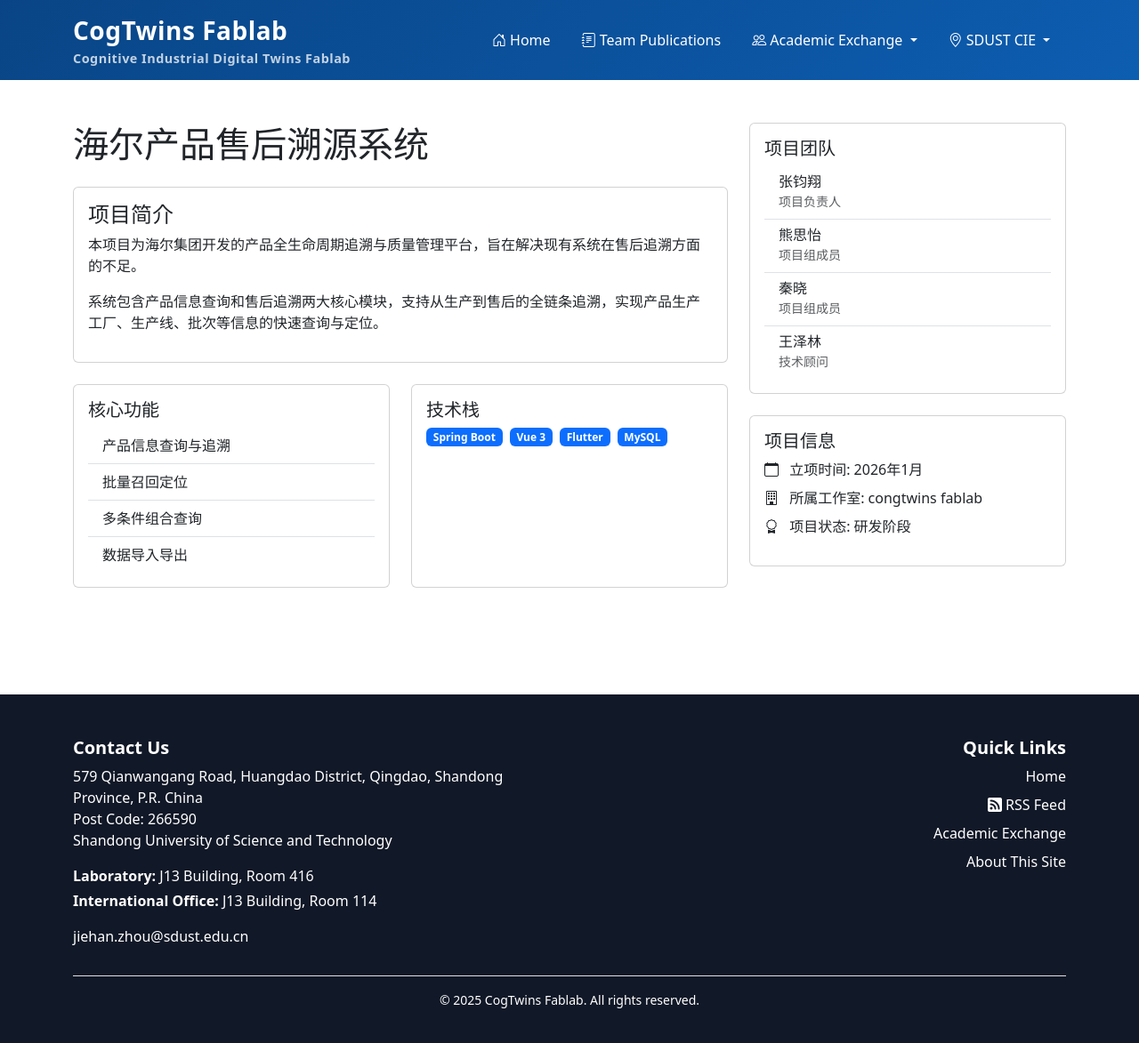
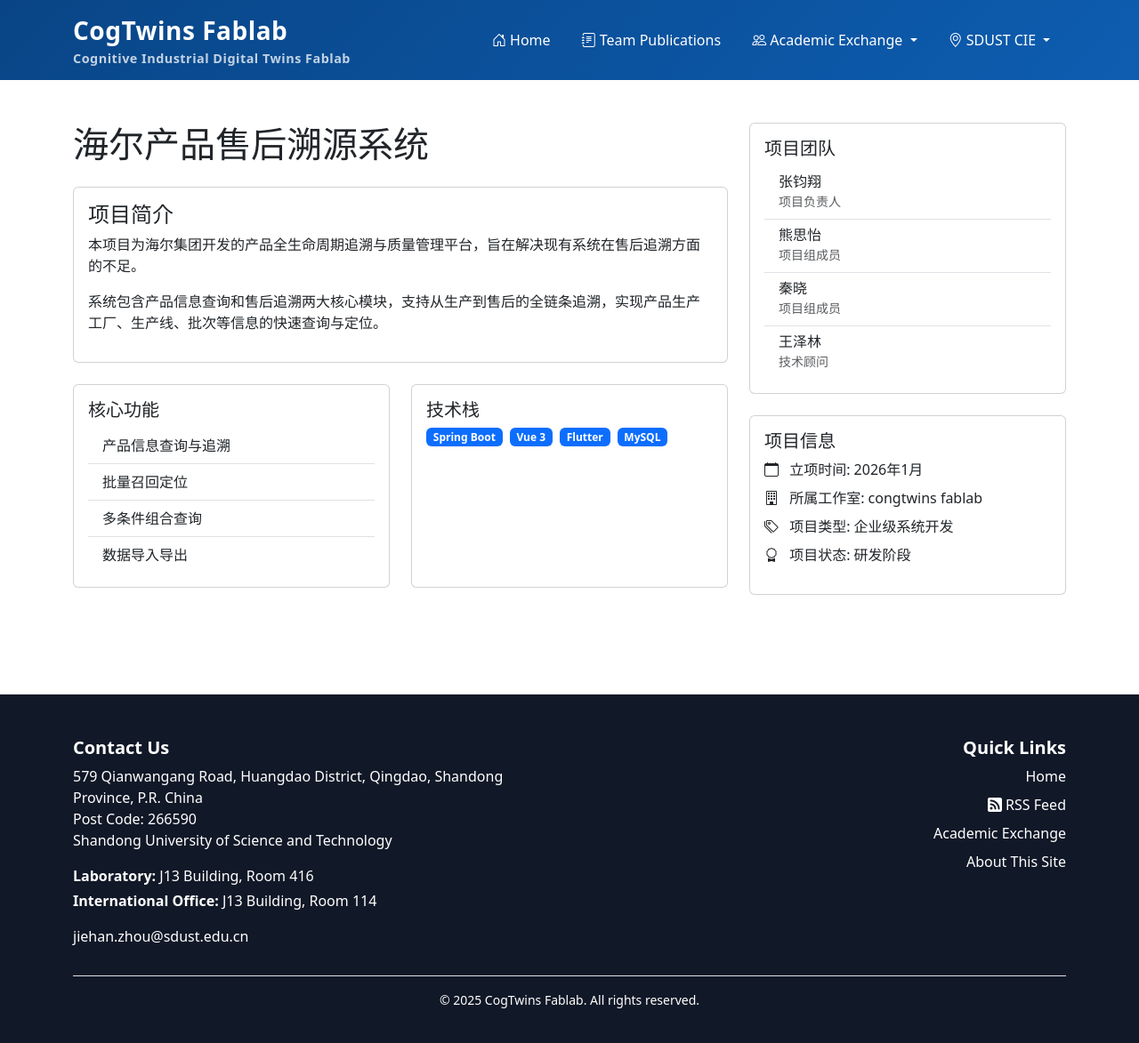
Before and after one commit to fablab4cogtwins/fablab4cogtwins.github.io, a Jekyll site: the page built from projects/haier-trace-system.md, in a window 1280 px wide and 1183 px high. Shown: the top 1173 px of the window at 89% size. Built offline with Jekyll 4.4.1, drawn with Linux system fonts in a browser that asks for light colours.

Commit message:
Update haier-trace-system.md

```diff
--- a/projects/haier-trace-system.md
+++ b/projects/haier-trace-system.md
@@ -86,6 +86,10 @@ title: "海尔产品售后溯源系统"
               <i class="bi bi-building me-2"></i>
               所属工作室: congtwins fablab
             </li>
+            <li class="mb-2">
+              <i class="bi bi-tags me-2"></i>
+              项目类型: 企业级系统开发
+            </li>
             <li>
               <i class="bi bi-award me-2"></i>
               项目状态: 研发阶段
```
